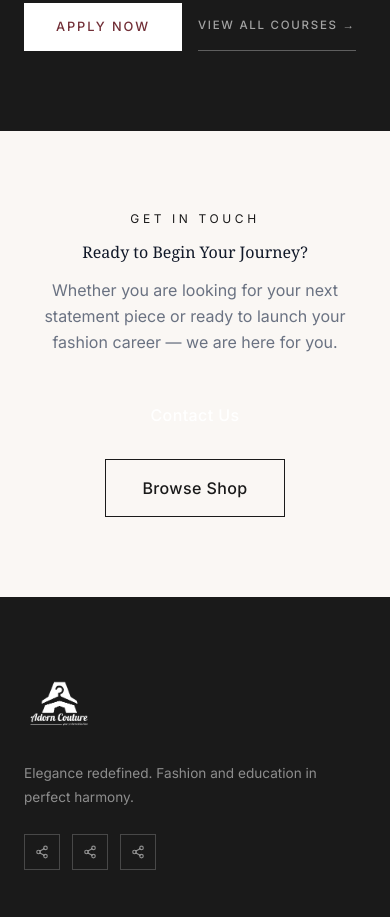
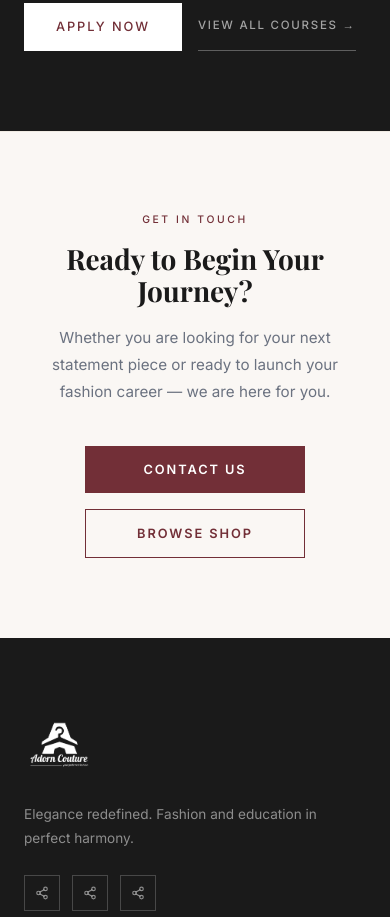
Before and after one commit to techbitdigital/adorn-couture, a Next.js app: page / in a window 390 px wide. Shown: the part 4520-5437 px from the top of the page. Built offline with nearby package versions, Linux system fonts and the light colour scheme; a web font is replaced by a local one.

Commit message:
fix: mobile navbar hamburger and responsive fixes

```diff
--- a/app/page.tsx
+++ b/app/page.tsx
@@ -14,28 +14,22 @@ export default function HomePage() {
       <AcademyHighlight />
 
       {/* Contact CTA Banner */}
-      <section className="py-20 bg-cream-dark">
-        <div className="container-custom text-center">
-          <p className="text-xs tracking-[0.3em] uppercase text-wine-DEFAULT mb-4">
-            Get In Touch
-          </p>
-          <h2 className="font-serif text-display-sm text-gray-900 mb-4">
+     {/* Contact CTA Banner */}
+      <section style={{ padding: "5rem 0", backgroundColor: "#FAF7F4", borderTop: "1px solid #f0ebe3" }}>
+        <div className="container-custom" style={{ textAlign: "center" }}>
+          <p className="tag" style={{ marginBottom: "1rem", display: "block" }}>Get In Touch</p>
+          <h2 style={{ fontFamily: "var(--font-playfair), Georgia, serif", fontSize: "clamp(1.75rem, 4vw, 3rem)", fontWeight: 700, color: "#1a1a1a", marginBottom: "1rem" }}>
             Ready to Begin Your Journey?
           </h2>
-          <p className="text-gray-500 max-w-lg mx-auto mb-8 leading-relaxed">
-            Whether you are looking for your next statement piece or ready to
-            launch your fashion career — we are here for you.
+          <p style={{ fontSize: "0.95rem", color: "#6b7280", maxWidth: "450px", margin: "0 auto 2.5rem", lineHeight: 1.8 }}>
+            Whether you are looking for your next statement piece or ready to launch your fashion career — we are here for you.
           </p>
-          <div className="flex flex-col sm:flex-row items-center justify-center gap-4">
-            <Link href="/contact">
-              <Button size="lg" variant="primary" className="bg-wine-DEFAULT min-w-[180px]">
-                Contact Us
-              </Button>
+          <div style={{ display: "flex", flexDirection: "column", gap: "1rem", alignItems: "center", justifyContent: "center" }}>
+            <Link href="/contact" style={{ display: "inline-flex", alignItems: "center", justifyContent: "center", backgroundColor: "#722F37", color: "white", padding: "0.875rem 2.5rem", fontSize: "0.8rem", fontWeight: 600, letterSpacing: "0.15em", textTransform: "uppercase", textDecoration: "none", minWidth: "220px" }}>
+              Contact Us
             </Link>
-            <Link href="/shop">
-              <Button size="lg" variant="outline" className="min-w-[180px]">
-                Browse Shop
-              </Button>
+            <Link href="/shop" style={{ display: "inline-flex", alignItems: "center", justifyContent: "center", border: "1px solid #722F37", color: "#722F37", padding: "0.875rem 2.5rem", fontSize: "0.8rem", fontWeight: 600, letterSpacing: "0.15em", textTransform: "uppercase", textDecoration: "none", minWidth: "220px" }}>
+              Browse Shop
             </Link>
           </div>
         </div>
--- a/components/layout/Navbar.tsx
+++ b/components/layout/Navbar.tsx
@@ -44,6 +44,9 @@ export default function Navbar() {
         }
         .mobile-menu { display: none; }
         .mobile-menu.open { display: block; }
+        @media(max-width: 767px) {
+        .nav-logo { height: 45px !important; }
+        }
       `}</style>
 
       <header style={{
@@ -68,8 +71,9 @@ export default function Navbar() {
             <img
               src="/tolani-logo.png"
               alt="Adorn Couture"
+              className="nav-logo"
               style={{
-                height: isTransparent ? "80px" : "65px",
+                height: isTransparent ? "70px" : "55px",
                 width: "auto",
                 objectFit: "contain",
                 transition: "all 0.3s",
```
